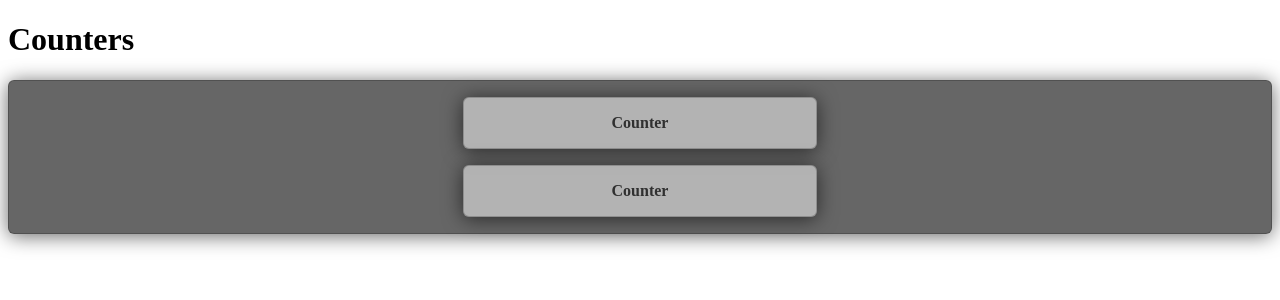
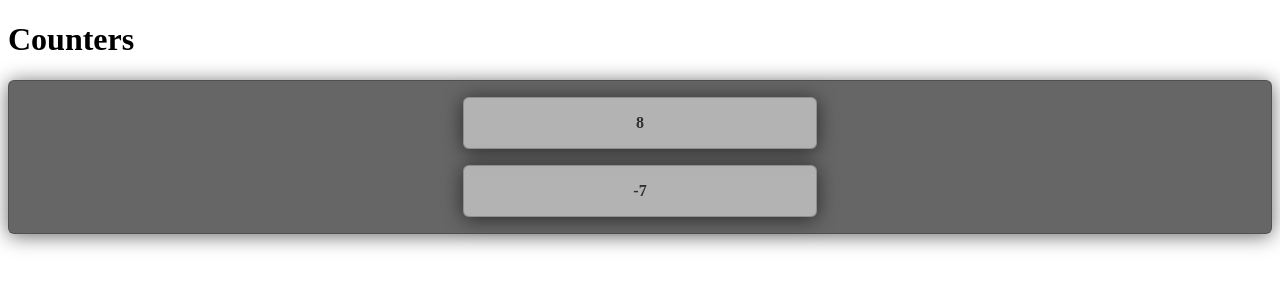
Before and after one commit to sunilkumarba/reactjs-lab, a React (Create React App) app: page / in a window 1280 px wide. Shown: the top 300 px of the page. Built offline with nearby package versions, Linux system fonts and the light colour scheme.

Commit message:
Update 3 files Implemented counter logic

```diff
--- a/src/components/Counter/Counter.jsx
+++ b/src/components/Counter/Counter.jsx
@@ -1,10 +1,21 @@
 import Card from "components/UI/Card";
+import { useEffect, useState } from "react";
 import styles from "./Counter.module.css";
 
-export default function Counter(props) {
+export default function Counter({ start = 0, step = 1 }) {
+  const [count, setCount] = useState(start);
+
+  useEffect(() => {
+    const intervalId = setInterval(() => {
+      setCount((pc) => pc + step);
+    }, 1000);
+
+    return () => clearInterval(intervalId);
+  }, []);
+
   return (
     <>
-      <Card className={styles["counter-container"]}>Counter</Card>
+      <Card className={styles["counter-container"]}>{count}</Card>
     </>
   );
 }
--- a/src/pages/CountersPage/CountersPage.jsx
+++ b/src/pages/CountersPage/CountersPage.jsx
@@ -8,8 +8,8 @@ export default function CountersPage(props) {
       <h1>Counters</h1>
 
       <Card className={styles["counters-container"]}>
-        <Counter />
-        <Counter />
+        <Counter start={1} step={1} />
+        <Counter start={0} step={-1} />
       </Card>
     </>
   );
```
Also changed, not shown: 1 other file (tests, documents, lock files or other folders).
